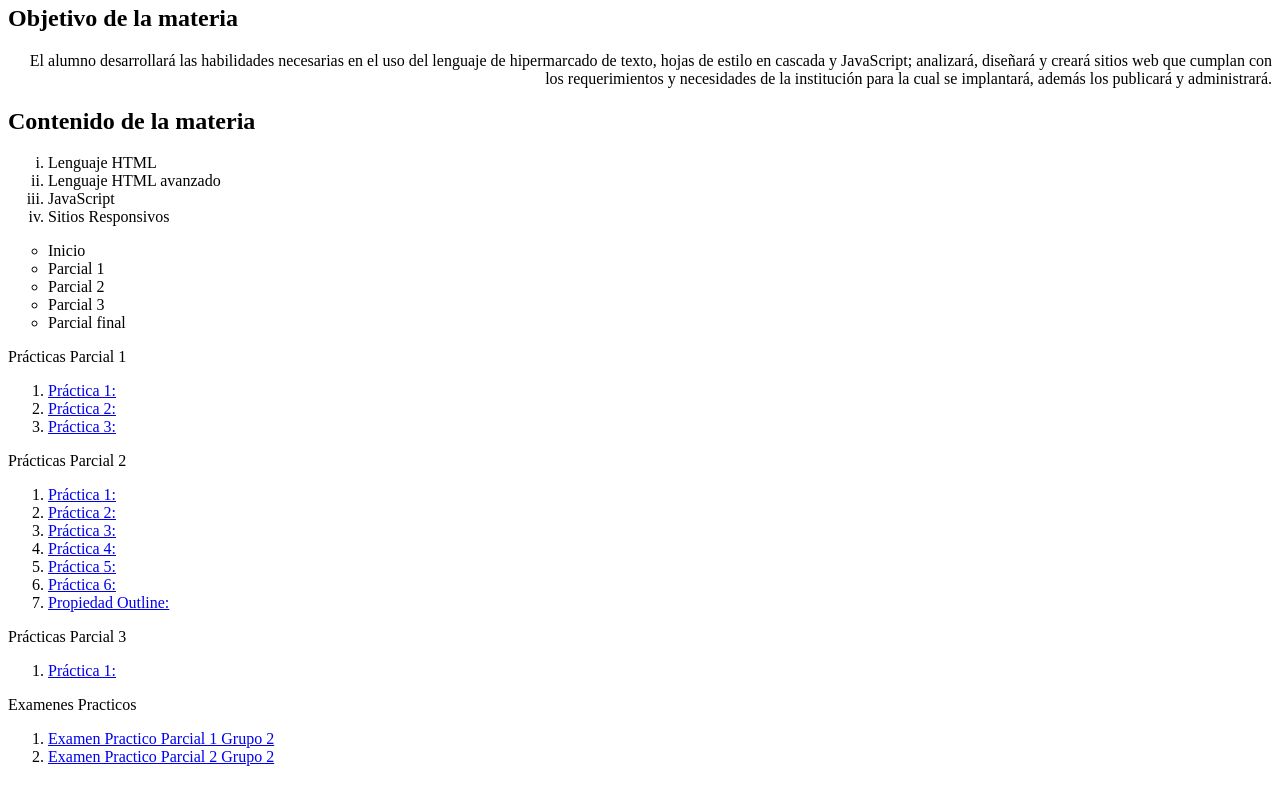
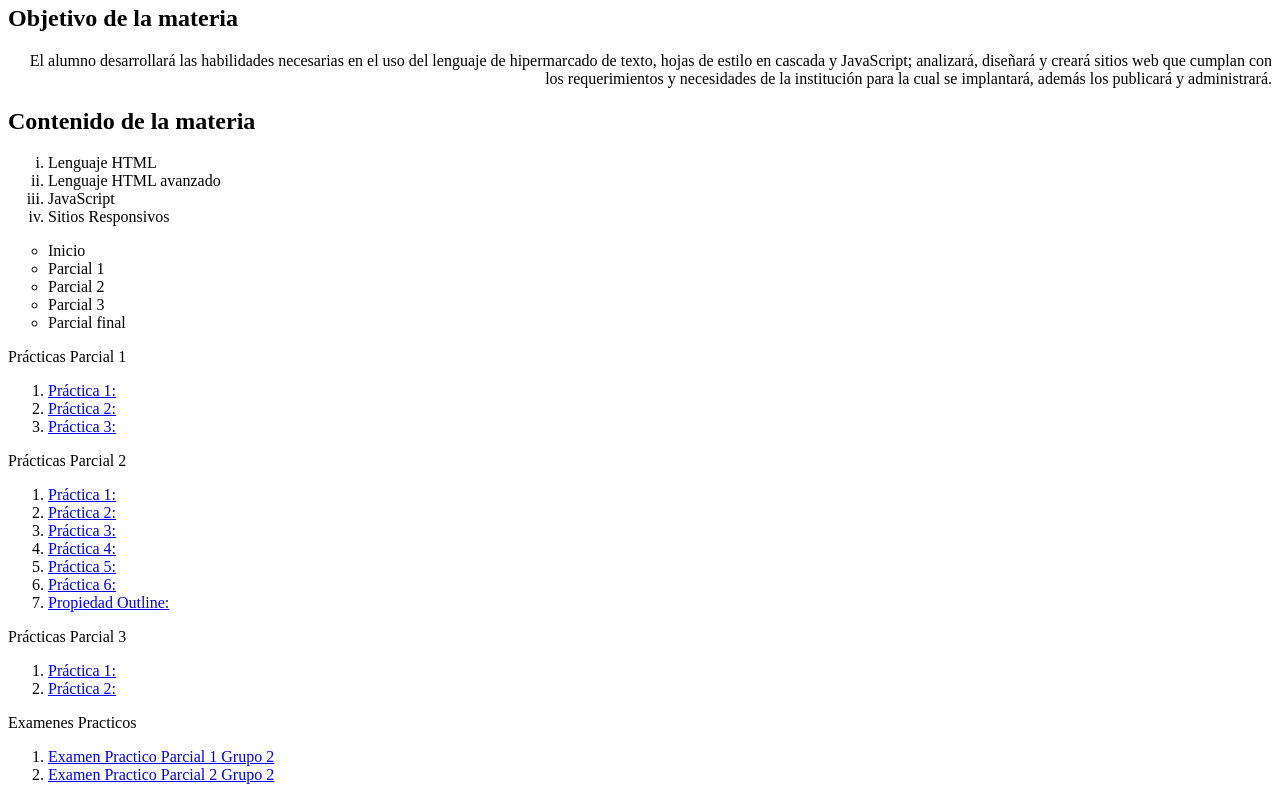
Before and after one commit to Roberto182377/portafolio, a plain HTML site: page index.html in a window 1280 px wide. Shown: the part 813-1613 px from the top of the page. Drawn offline with Linux system fonts and the light colour scheme.

Commit message:
Update index.html

```diff
--- a/index.html
+++ b/index.html
@@ -82,6 +82,7 @@
     <p>Prácticas Parcial 3</p>
     <ol type="1" start="1">
         <li><a href="script_p1.html">Práctica 1:</a></li>
+        <li><a href="script_p2.html">Práctica 2:</a></li>
     </ol>
 
     <p>Examenes Practicos</p>
```
